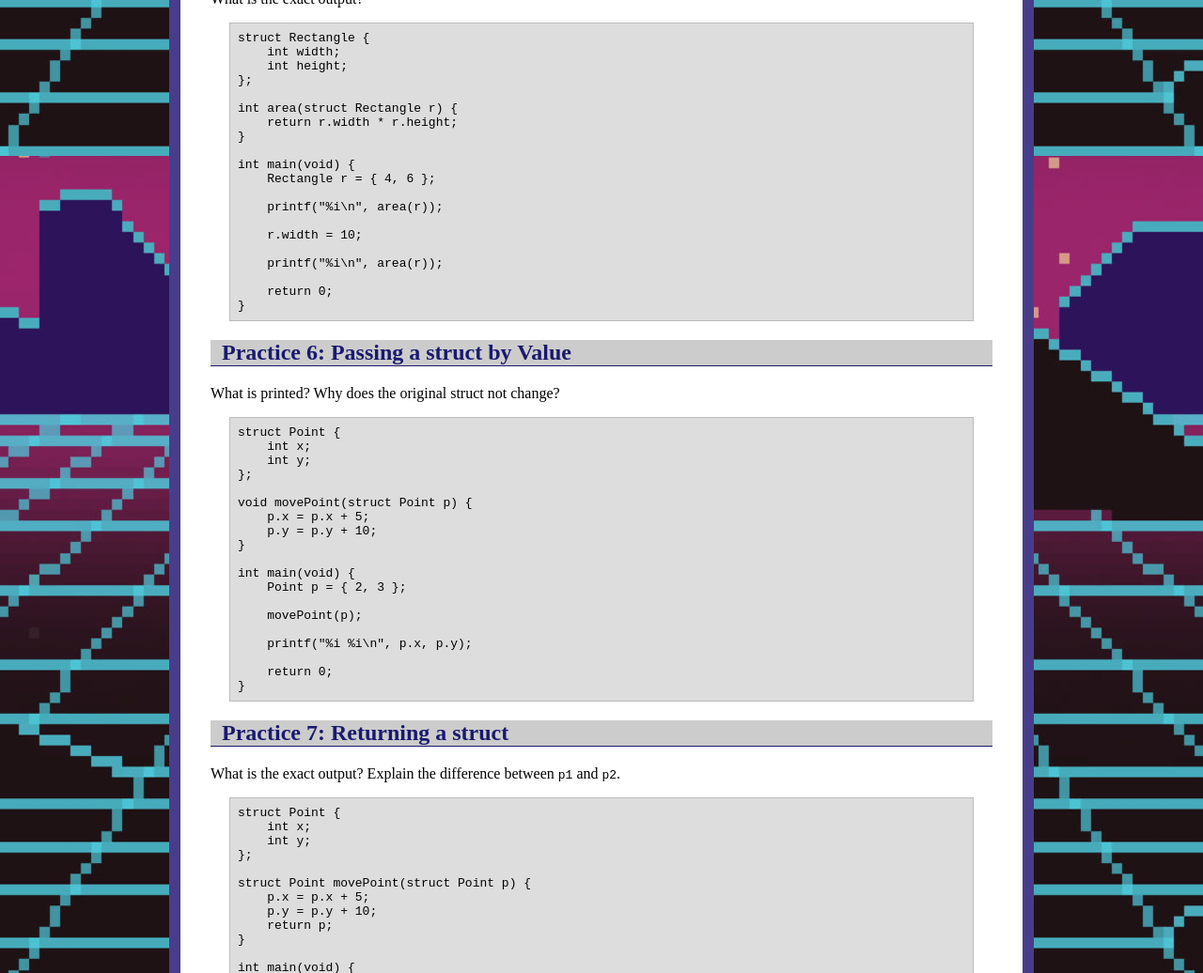
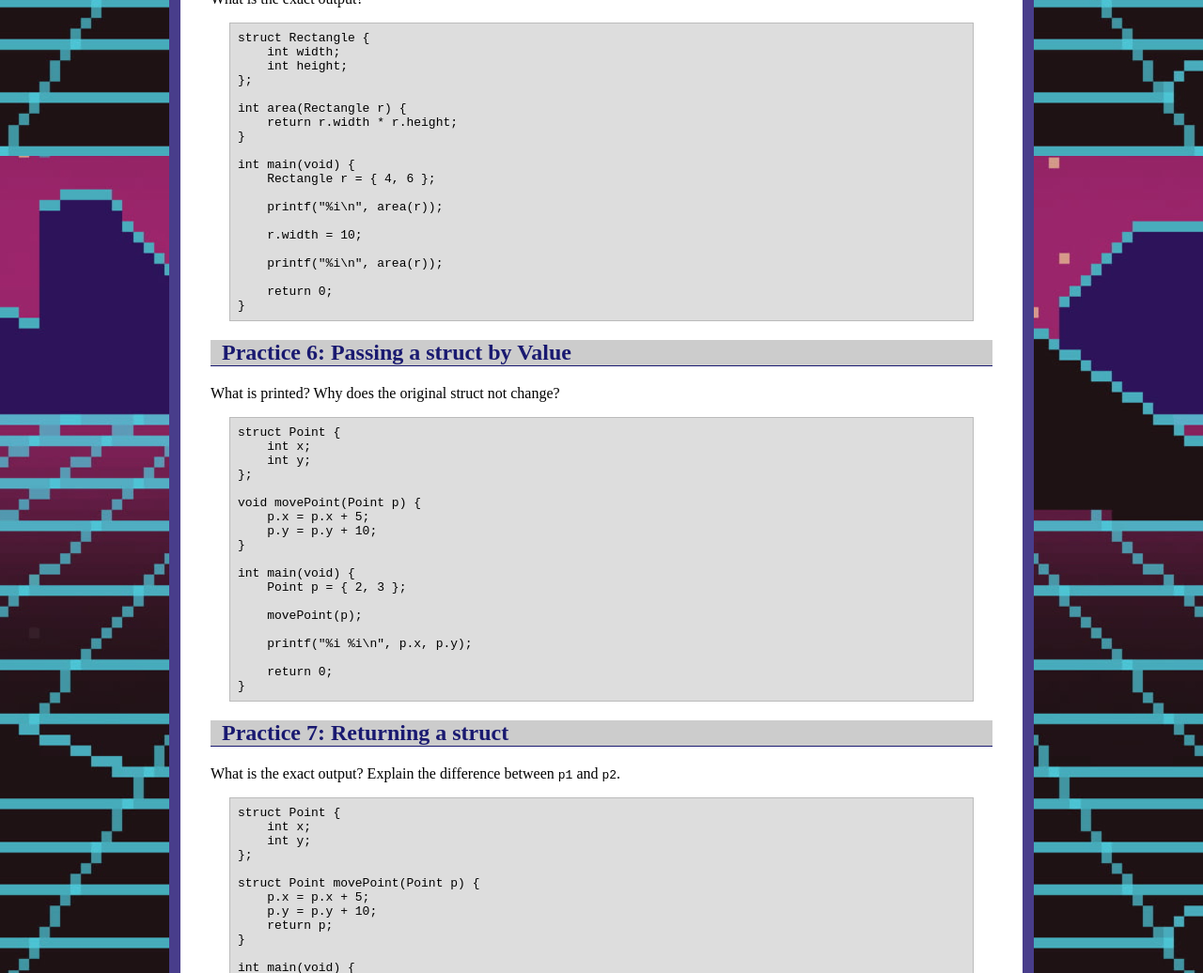
Before and after one commit to ycpcs/cs101-fall2026, a Jekyll site: the page built from practices/p13.md, in a window 1280 px wide and 1400 px high, scrolled down 1407 px. Shown: the part 227-1263 px from the top of the window at 94% size. Built offline with Jekyll 4.4.1, drawn with Linux system fonts in a browser that asks for light colours; some of the changed text lies outside the part shown.

Commit message:
Update p13.md

```diff
--- a/practices/p13.md
+++ b/practices/p13.md
@@ -107,7 +107,7 @@ struct Rectangle {
     int height;
 };
 
-int area(struct Rectangle r) {
+int area(Rectangle r) {
     return r.width * r.height;
 }
 
@@ -134,7 +134,7 @@ struct Point {
     int y;
 };
 
-void movePoint(struct Point p) {
+void movePoint(Point p) {
     p.x = p.x + 5;
     p.y = p.y + 10;
 }
@@ -160,7 +160,7 @@ struct Point {
     int y;
 };
 
-struct Point movePoint(struct Point p) {
+struct Point movePoint(Point p) {
     p.x = p.x + 5;
     p.y = p.y + 10;
     return p;
```
